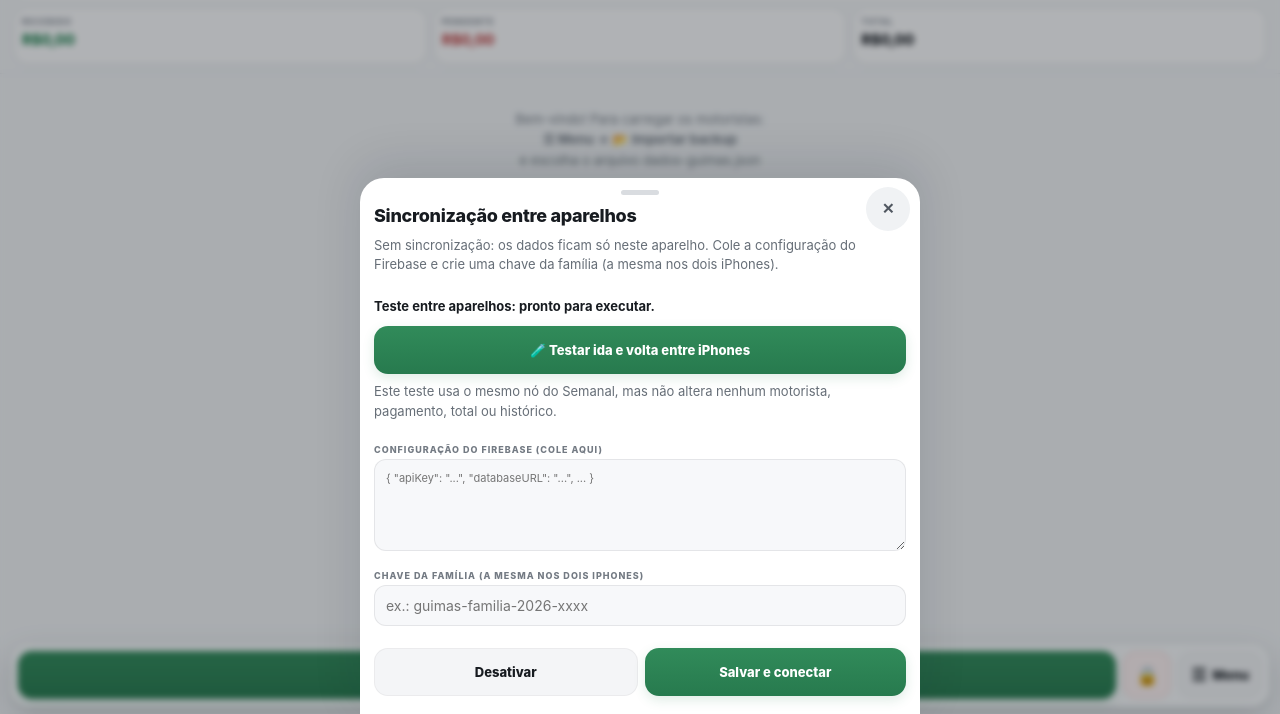
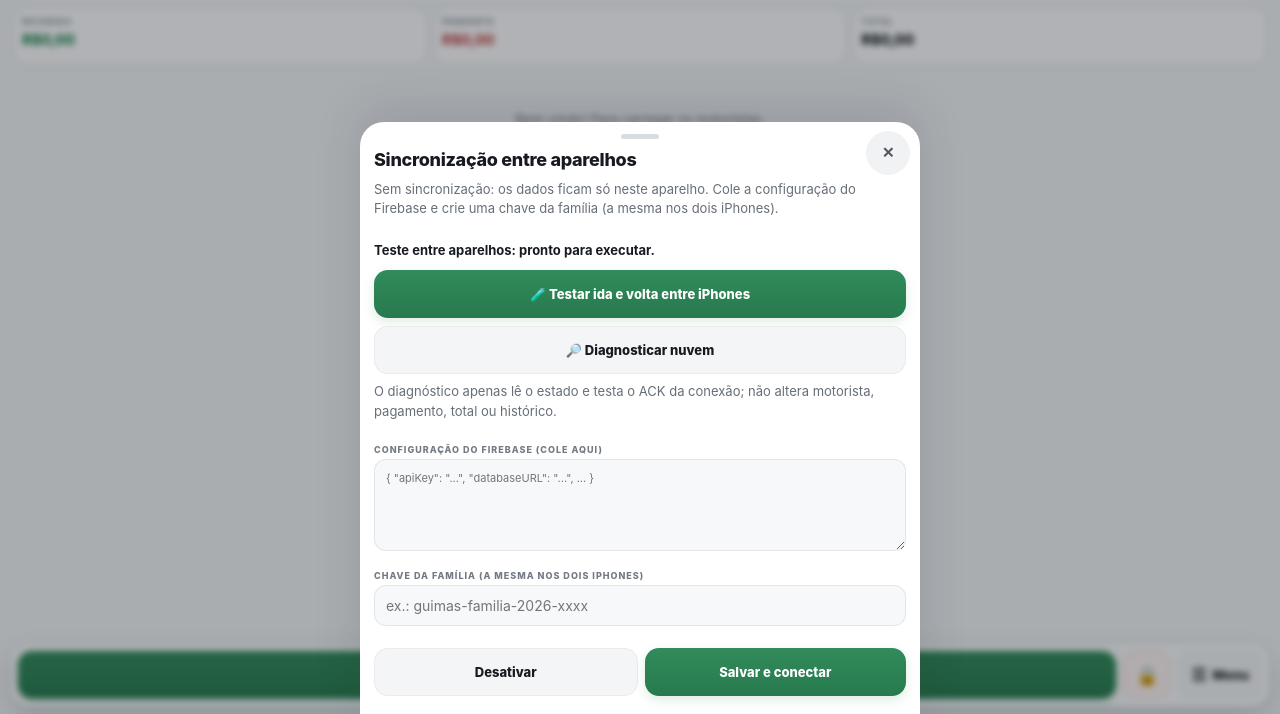
Before and after one commit to hudsonmesquitaconstantino-maker/semanal, a plain HTML site: page index.html in a window 1280 px wide. Both pictures are taken after a click on the element "⚪ sem sync". Shown: the part 86-800 px from the top of the page. Drawn offline with Linux system fonts and the light colour scheme.

Commit message:
Add files via upload

```diff
--- a/index.html
+++ b/index.html
@@ -459,7 +459,8 @@ pre.preview{border-radius:13px;padding:11px;font-size:11px;background:#F6F7F8}
     <div class="askMsg" id="syncStatusMsg"></div>
     <div class="pprev" id="syncTestStatus" style="margin:10px 0">Teste entre aparelhos: ainda não executado.</div>
     <button class="btn primary" onclick="enviarTesteSyncSeguro()">🧪 Testar ida e volta entre iPhones</button>
-    <div class="askMsg" style="margin:8px 0 14px">Este teste usa o mesmo nó do Semanal, mas não altera nenhum motorista, pagamento, total ou histórico.</div>
+    <button id="syncCloudDiagNormal" class="btn ghost" style="margin-top:8px" onclick="executarDiagnosticoNuvem()">🔎 Diagnosticar nuvem</button>
+    <div class="askMsg" style="margin:8px 0 14px">O diagnóstico apenas lê o estado e testa o ACK da conexão; não altera motorista, pagamento, total ou histórico.</div>
     <div class="synclbl">Configuração do Firebase (cole aqui)</div>
     <textarea class="syncfield" id="syncCfgInput" placeholder='{ "apiKey": "...", "databaseURL": "...", ... }'></textarea>
     <div class="synclbl">Chave da família (a mesma nos dois iPhones)</div>
@@ -524,7 +525,7 @@ pre.preview{border-radius:13px;padding:11px;font-size:11px;background:#F6F7F8}
 
 <script>
 'use strict';
-var APP_VER=43; var APP_DATE='09/09/2026'; // versão desta construção — o verificador compara com a do site
+var APP_VER=44; var APP_DATE='09/09/2026'; // versão desta construção — o verificador compara com a do site
 var KEY='guimas_semanal_v2';
 function safeToReload(){
  try{
@@ -1487,10 +1488,13 @@ function resgatarNuvemComPai(){
 }
 
 function executarDiagnosticoNuvem(){
- var btn=document.getElementById('syncCloudDiag');
- if(btn)btn.disabled=true;
- _syncResolutionStatus('Executando diagnóstico: conexão → leitura → transação sem alteração…',true);
- var inicio=Date.now(),cfg=syncCfg(),rel={
+ var btn=document.getElementById('syncCloudDiag'),btnNormal=document.getElementById('syncCloudDiagNormal');
+ if(btn)btn.disabled=true;if(btnNormal)btnNormal.disabled=true;
+ var diagMsg='Executando diagnóstico: conexão → leitura → transação sem alteração…';
+ _syncResolutionStatus(diagMsg,true);_probeStatus(diagMsg);
+ var inicio=Date.now(),cfg=syncCfg(),dirtyStored='',dirtySigStored='';
+ try{dirtyStored=localStorage.getItem(DIRTY_KEY)||'';dirtySigStored=localStorage.getItem(DIRTY_SIG_KEY)||''}catch(e){}
+ var rel={
   appVer:APP_VER,
   geradoEm:new Date().toISOString(),
   dev:DEV,
@@ -1498,7 +1502,14 @@ function executarDiagnosticoNuvem(){
   localRev:Number(state&&state.rev)||0,
   onlineFlag:!!SYNC.online,
   gotRemote:!!SYNC.gotRemote,
+  localDirty:!!SYNC.localDirty,
   pendingPush:!!SYNC.pendingPush,
+  pushInFlight:!!SYNC.pushInFlight,
+  dirtyStored:dirtyStored,
+  dirtySigStoredIgualAtual:dirtySigStored?dirtySigStored===_businessSig(state):null,
+  remoteLastDisponivel:!!SYNC.remoteLast,
+  remoteLastResumo:SYNC.remoteLast?_syncResumo(SYNC.remoteLast):'',
+  localIgualRemoteLast:SYNC.remoteLast?_businessIgual(state,SYNC.remoteLast):false,
   conflitoAtivo:!!SYNC.conflict,
   authUid:'',
   familyHash:'',
@@ -1517,8 +1528,9 @@ function executarDiagnosticoNuvem(){
  try{rel.authUid=(firebase.auth().currentUser&&firebase.auth().currentUser.uid)||''}catch(e){rel.authUid='ERRO:'+String(e&&e.message||e)}
  if(!cfg||!cfg.key||!SYNC.ref){
   rel.readErro='SYNC.ref/configuração indisponível';
-  _syncResolutionStatus('Diagnóstico falhou antes da leitura: referência/configuração indisponível.',false);
-  if(btn)btn.disabled=false;
+  var falhaIni='Diagnóstico falhou antes da leitura: referência/configuração indisponível.';
+  _syncResolutionStatus(falhaIni,false);_probeStatus(falhaIni);
+  if(btn)btn.disabled=false;if(btnNormal)btnNormal.disabled=false;
   _diagDownload(rel,'diagnostico-nuvem-v40-'+String(DEV).slice(0,8)+'.json');
   return;
  }
@@ -1556,13 +1568,11 @@ function executarDiagnosticoNuvem(){
  }).then(function(){
   rel.totalMs=Date.now()-inicio;
   var nome='diagnostico-nuvem-v40-'+String(DEV).slice(0,8)+'-'+Date.now()+'.json';
-  _syncResolutionStatus(
-   rel.readOk
-    ?('Diagnóstico concluído. Nuvem: '+rel.cloudResumo+' · transação: '+(rel.transactionOk?'ACK recebido':'FALHOU')+'. Salve/compartilhe o arquivo.')
-    :('Diagnóstico concluído com falha de leitura: '+rel.readErro),
-   false
-  );
-  if(btn)btn.disabled=false;
+  var fimMsg=rel.readOk
+   ?('Diagnóstico concluído. Nuvem: '+rel.cloudResumo+' · transação: '+(rel.transactionOk?'ACK recebido':'FALHOU')+'. Salve/compartilhe o arquivo.')
+   :('Diagnóstico concluído com falha de leitura: '+rel.readErro);
+  _syncResolutionStatus(fimMsg,false);_probeStatus(fimMsg);
+  if(btn)btn.disabled=false;if(btnNormal)btnNormal.disabled=false;
   _diagDownload(rel,nome);
  });
 }
```
